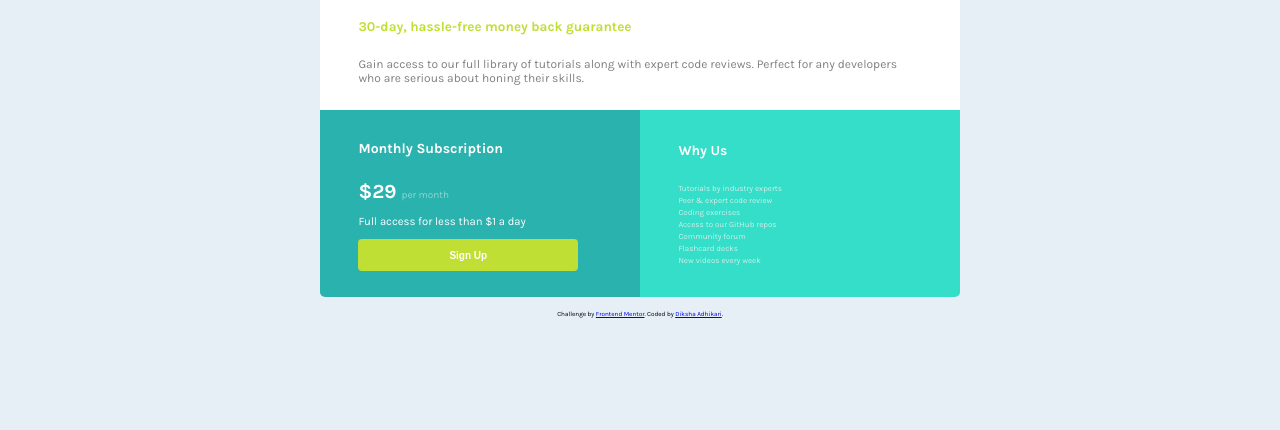
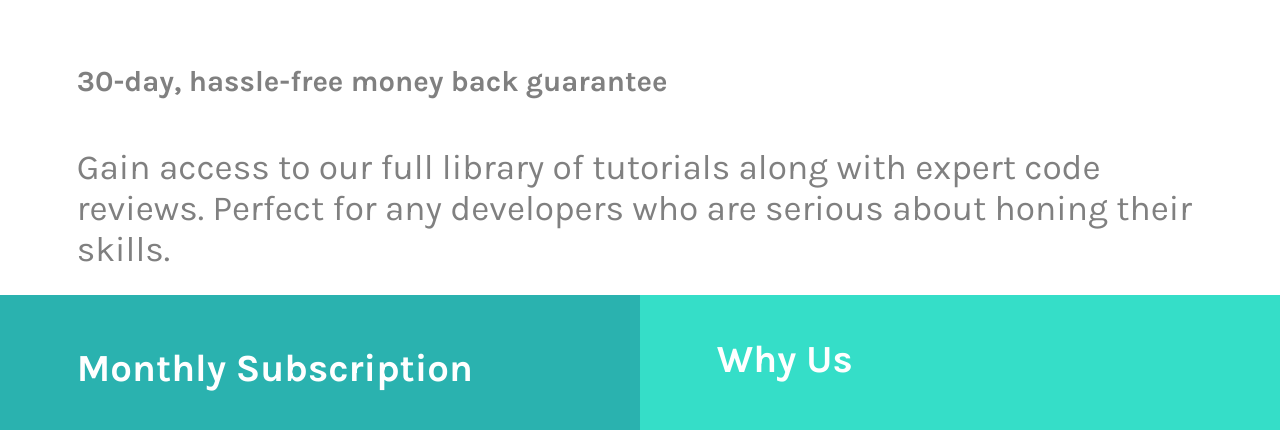
Before and after one commit to Diksha220/single-price-grid-component-master, a plain HTML site: page index.html in a window 1280 px wide. Shown: the part 98-528 px from the top of the page. Drawn offline with Linux system fonts and the light colour scheme.

Commit message:
Update style.css

```diff
--- a/style.css
+++ b/style.css
@@ -1,112 +1,109 @@
 @import url('https://fonts.googleapis.com/css2?family=Karla:wght@400;700&display=swap');
 
-:root {
-
-    background-color: hsl(204, 43%, 93%);
-}
-
 body {
-    width: 100%;
-    height: 100%;
     margin: 0%;
-    font-size: 40%;
     font-family: 'Karla', sans-serif;
 }
 
 .container {
-    display: flex;
-    margin: 4% auto 1%;
-    width: 50%;
-    height: 100%;
+    margin: 0%;
     flex-direction: column;
-
 }
 
 .container2 {
     display: flex;
     flex-direction: row;
     color: #fff;
+    max-height: 50%;
+}
 
+.box1 {
+
+    display: flex;
+    flex-direction: column;
+    max-height: 50%;
+    padding: 0% 6% 2%;
+    background-color: white;
+    color: grey;
+    font-size: 2.2rem;
+}
+
+.box1 h1 {
+    line-height: 0.65;
+    color: hsl(179, 62%, 43%);
+    font-weight: 700;
+    font-size: 1.5em;
 }
 
 .box1 h2 {
-    color: hsl(179, 62%, 43%);
+    color: hsl(71, 73%, 54%);
     font-weight: 700;
-    font-size: 18px;
+    font-size: 2.49rem;
 }
 
-.box1 h5 {
-
-    color: hsl(71, 73%, 54%);
-    font-weight: 700;
-    font-size: 13.5px;
-}
-
-.box1 {
-    padding: 1% 6% 4%;
-    background-color: white;
-    color: grey;
-    font-size: 12px;
-    border-top-left-radius: 5px;
-    border-top-right-radius: 5px;
+.box2 {
+    padding: 0% 6% 2%;
+    background-color: hsl(179, 62%, 43%);
+    width: 50%;
+    line-height: 0.5;
 }
 
 .box2 h5 {
 
     font-weight: 700;
-    font-size: 14px;
+    font-size: 2.4rem;
 }
 
-.box2 h3 {
-    /* font-size: x-large; */
+.box2 h {
+
     display: inline;
     font-weight: 700;
-    font-size: 20px;
+    font-size: 2rem;
 }
 
 .box2 .faded {
-    font-size: 10px;
+    font-size: 2rem;
     color: rgba(255, 255, 255, 0.47);
 }
-.box2 p{
-    font-size: 11.3px;
+
+.box2 p {
+    font-size: 2rem;
 }
-.box2 {
-    padding: 1% 6% 4%;
-    background-color: hsl(179, 62%, 43%);
-    width: 50%;
-    border-bottom-left-radius: 5px;
-}
+
 button {
-    padding: 4% 37% 4%;
+    padding: 2% 37% 2%;
     color: white;
     background: hsl(71, 73%, 54%);
     border: 1px solid transparent;
     border-radius: 4px;
-    font-size: x-small;
-    font-weight: 700;
+    font-size: 2rem;
+    font-weight: 400;
 }
-button:hover{
+
+
+button:hover {
     background: white;
     border: 1px solid hsl(71, 73%, 54%);
     color: hsl(71, 73%, 54%);
 }
-.box3 h5{
-    font-weight: 700;
-    font-size: 13.8px;
-    color: #fff;
-}
+
 .box3 {
-    display: block;
-    padding: 1% 6% 4%;
+    padding: 0% 6% 2%;
     background-color: hsl(172, 72%, 54%);
     width: 50%;
-    font-size: 8px;
+    font-size: 1rem;
     font-weight: 400;
     color: rgba(250, 245, 245, 0.767);
     line-height: 1.5;
-    border-bottom-right-radius: 5px;
 }
-footer{
+
+.box3 h5 {
+    line-height: 0.04;
+    font-weight: 700;
+    font-size: 2.4rem;
+    color: #fff;
+}
+
+footer {
     text-align: center;
 }
```
